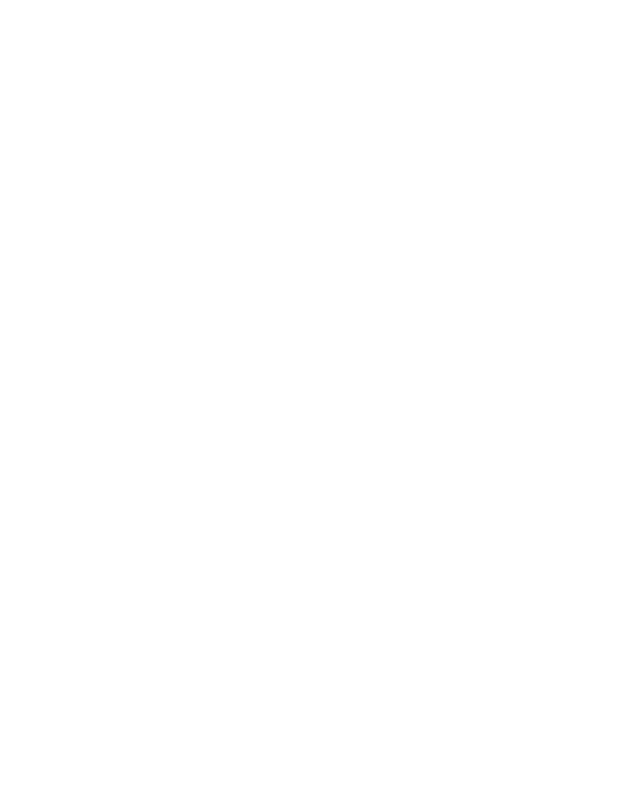
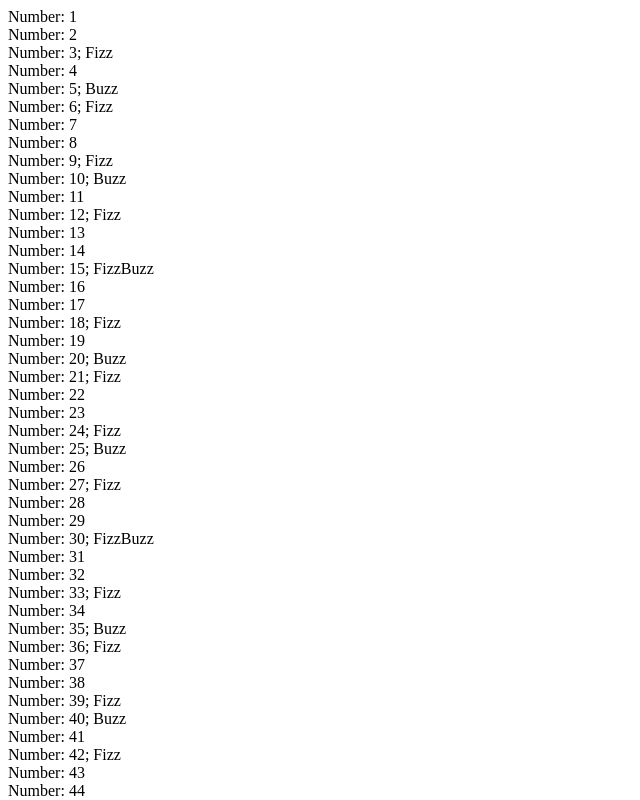
Before and after one commit to SimoneChiodo/js-fizzbuzz, a plain HTML site: page index.html in a window 1280 px wide. Shown: the top 800 px of the page, without its empty margins (0-640 px from the left). Drawn offline with Linux system fonts and the light colour scheme.

Commit message:
add main readable

```diff
--- a/index.html
+++ b/index.html
@@ -6,7 +6,10 @@
         <title>FizzBuzz</title>
     </head>
     <body>
-        <!-- BOOTSTRAP JS -->
+        <!-- Div riempita tramite Javascript -->
+        <div id="text-container"></div>
+
+        <!-- MAIN JS -->
         <script src="./js/main.js"></script>
     </body>
 </html>
--- a/js/main.js
+++ b/js/main.js
@@ -4,6 +4,9 @@ Scrivi un programma che stampi i numeri da 1 a 100,
 ma per i multipli di 3 stampi “Fizz” al posto del numero e per i multipli di 5 stampi Buzz.
 Per i numeri che sono sia multipli di 3 che di 5 stampi FizzBuzz.
 */
+
+//Prelevo la div dove scrivere
+const container = document.getElementById("text-container");
 
 // Ciclo da 1 a 100
 for (let i = 1; i <= 100; i++) {
@@ -28,5 +31,6 @@ for (let i = 1; i <= 100; i++) {
         output += `Number: ${i}`;
     }
 
+    container.innerHTML += output + "<br>";
     console.log(output);
 }
```
